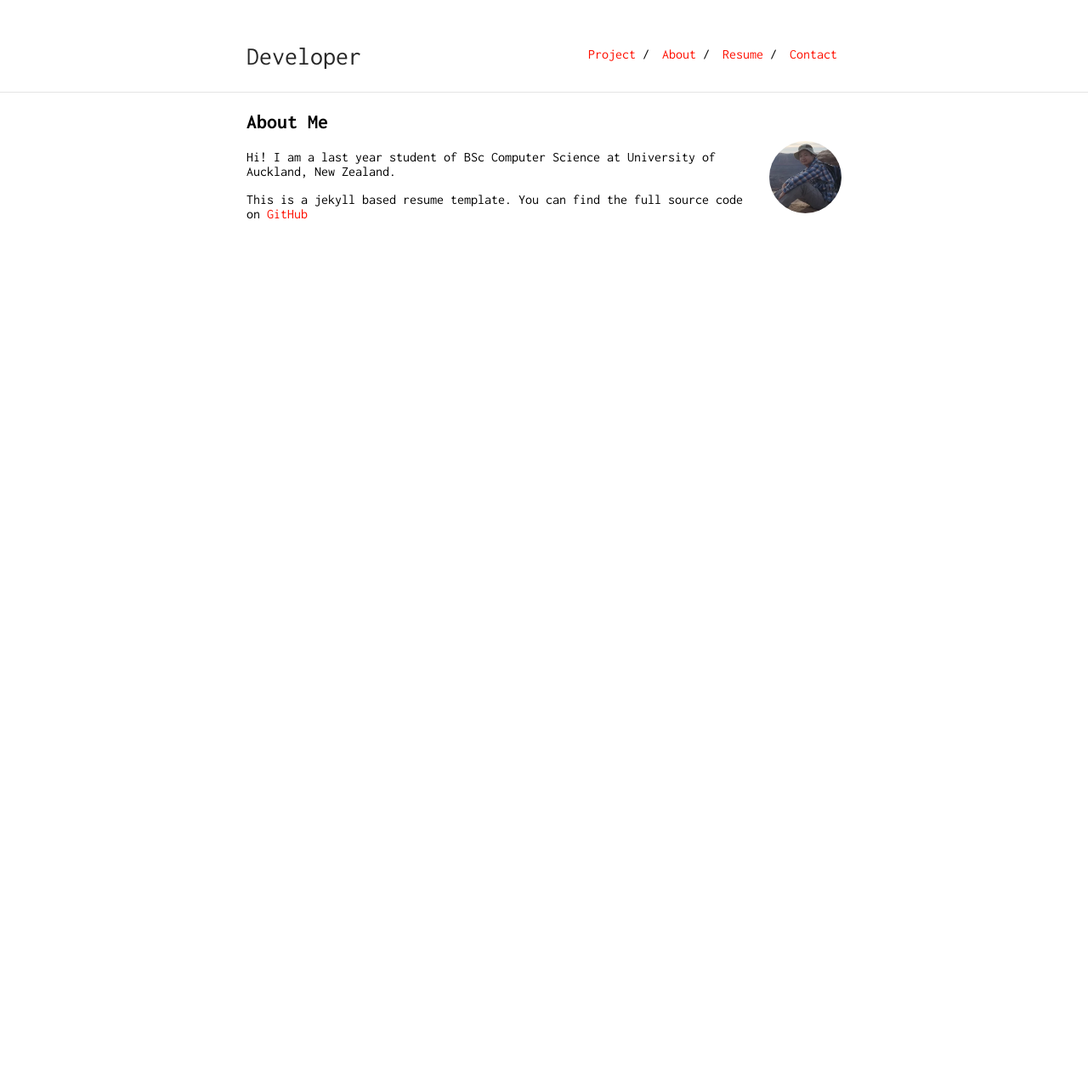
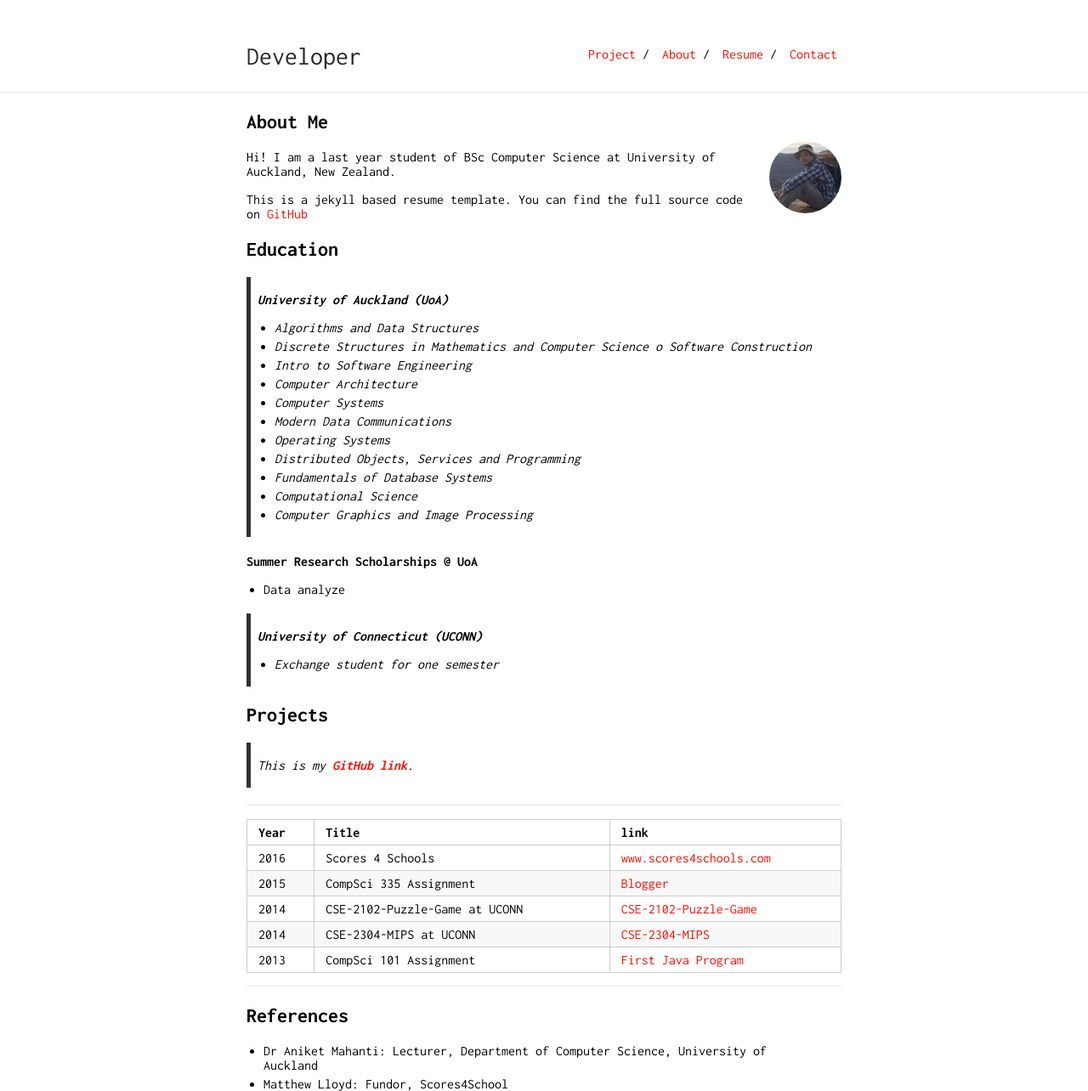
Before and after one commit to hche608/hche608.github.io, a Jekyll site: the page built from index.md, in a window 1280 px wide. Shown: the whole page at 85% size. Built offline with Jekyll 4.4.1, drawn with Linux system fonts in a browser that asks for light colours; before the commit the page ends 900 px from its top, so only the background shows below that.

Commit message:
update index

```diff
--- a/index.md
+++ b/index.md
@@ -9,3 +9,45 @@ layout: default
 Hi! I am a last year student of BSc Computer Science at University of Auckland, New Zealand.
 
 This is a jekyll based resume template. You can find the full source code on [GitHub](https://github.com/hche608/hche608.github.io)
+
+## Education
+
+>**University of Auckland (UoA)**
+* Algorithms and Data Structures
+* Discrete Structures in Mathematics and Computer Science o Software Construction
+* Intro to Software Engineering
+* Computer Architecture
+* Computer Systems
+* Modern Data Communications
+* Operating Systems
+* Distributed Objects, Services and Programming
+* Fundamentals of Database Systems
+* Computational Science
+* Computer Graphics and Image Processing
+
+**Summer Research Scholarships @ UoA**
+* Data analyze
+
+>**University of Connecticut (UCONN)**
+* Exchange student for one semester
+
+## Projects
+
+>This is *my* **[GitHub *link*](https://github.com/hche608)**.
+
+---
+
+Year | Title | link
+-----|-------|--------
+2016 | Scores 4 Schools  | [www.scores4schools.com](https://www.scores4schools.com)
+2015 | CompSci 335 Assignment | [Blogger](https://github.com/hche608/CS-335-A2)
+2014 | CSE-2102-Puzzle-Game at UCONN | [CSE-2102-Puzzle-Game](https://github.com/hche608/CSE-2102-Puzzle-Game)
+2014 | CSE-2304-MIPS at UCONN | [CSE-2304-MIPS](https://github.com/hche608/CSE-2304)
+2013 | CompSci 101 Assignment | [First Java Program](https://github.com/hche608/CS-101)
+
+---
+
+## References
+
+* Dr Aniket Mahanti: Lecturer, Department of Computer Science, University of Auckland
+* Matthew Lloyd: Fundor, Scores4School
```
